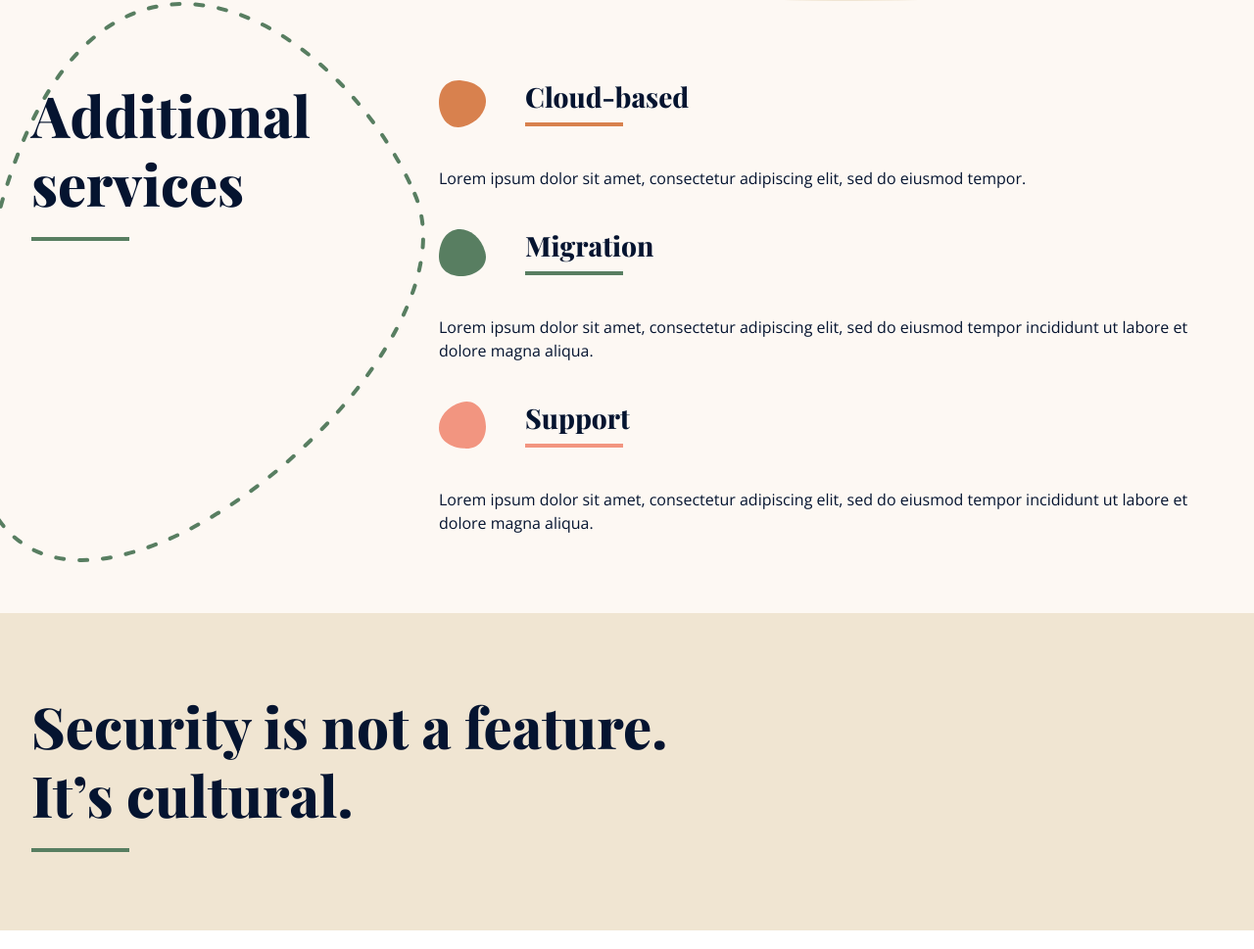
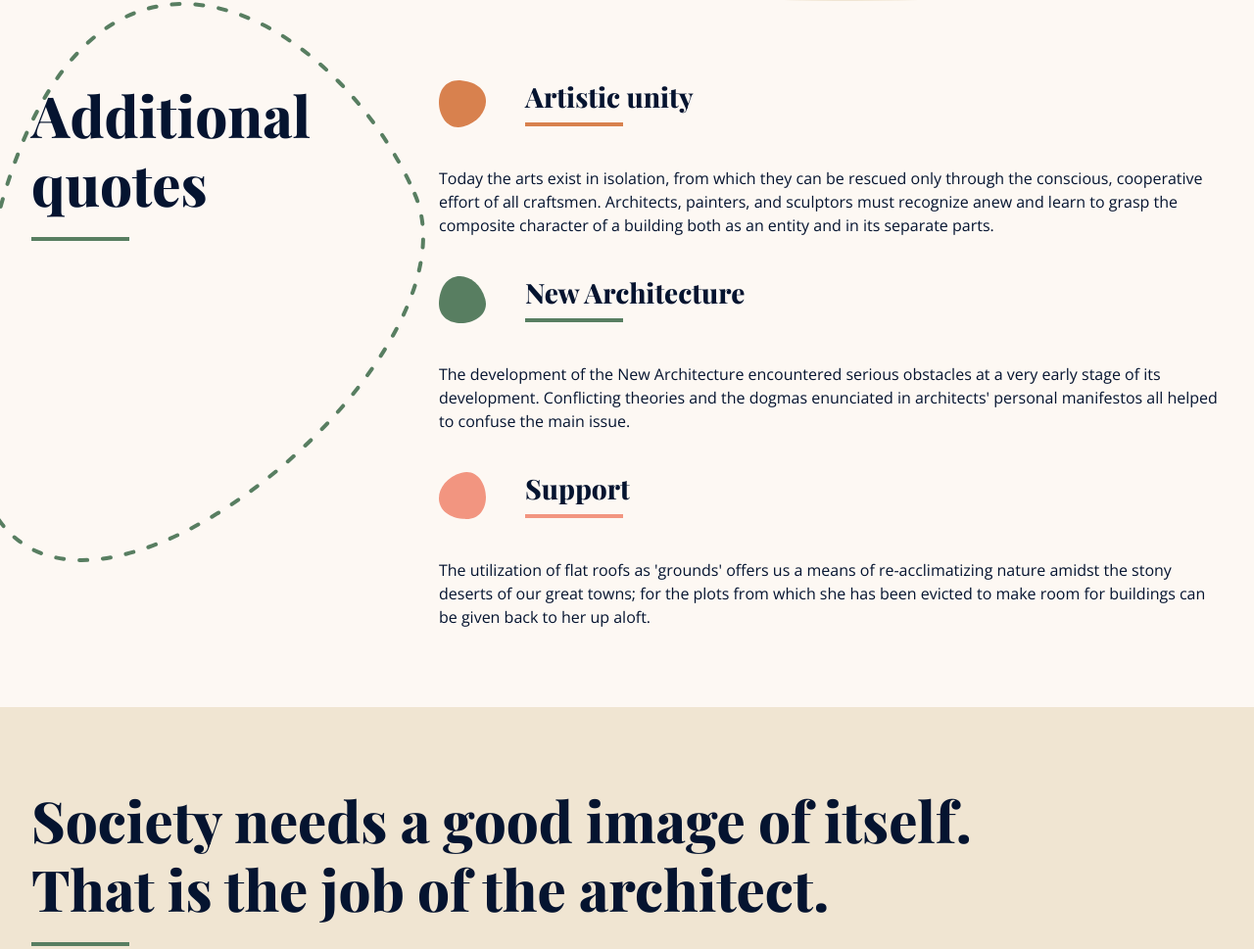
Before and after one commit to TijanaGrbo/experiment, a website: page index.html in a window 1280 px wide. Shown: the part 1891-2860 px from the top of the page at 98% size. Drawn offline with nearby package versions, Linux system fonts and the light colour scheme.

Commit message:
Edit text

```diff
--- a/index.html
+++ b/index.html
@@ -167,7 +167,7 @@
     <section class="exp-row padded additional-services-section">
       <div class="exp-col-1-of-3">
         <h2 class="heading-secondary">
-          Additional services
+          Additional quotes
         </h2>
         <div class="divider-primary-green"></div>
       </div>
@@ -179,13 +179,14 @@
                  src="assets/images/shapes/details-shape-1.png"
                  srcset="assets/images/shapes/details-shape-1.svg" alt="details shape 1"/>
             <div class="service-header">
-              <h3 class="heading-tertiary">Cloud-based</h3>
+              <h3 class="heading-tertiary">Artistic unity</h3>
               <div class="divider-accent-burnt-orange"></div>
             </div>
           </div>
           <p class="body-text">
-            Lorem ipsum dolor sit amet, consectetur adipiscing elit, sed do
-            eiusmod tempor.
+            Today the arts exist in isolation, from which they can be rescued only through the conscious,
+            cooperative effort of all craftsmen. Architects, painters, and sculptors must recognize anew
+            and learn to grasp the composite character of a building both as an entity and in its separate parts.
           </p>
         </div>
 
@@ -195,13 +196,14 @@
                  src="assets/images/shapes/details-shape-2.png"
                  srcset="assets/images/shapes/details-shape-2.svg" alt="details shape 2"/>
             <div class="service-header">
-              <h3 class="heading-tertiary">Migration</h3>
+              <h3 class="heading-tertiary">New Architecture</h3>
               <div class="divider-primary-green"></div>
             </div>
           </div>
           <p class="body-text">
-            Lorem ipsum dolor sit amet, consectetur adipiscing elit, sed do eiusmod tempor
-            incididunt ut labore et dolore magna aliqua.
+            The development of the New Architecture encountered serious obstacles at a very early stage
+            of its development. Conflicting theories and the dogmas enunciated in architects' personal
+            manifestos all helped to confuse the main issue.
           </p>
         </div>
 
@@ -216,8 +218,9 @@
             </div>
           </div>
           <p class="body-text">
-            Lorem ipsum dolor sit amet, consectetur adipiscing elit, sed do eiusmod tempor
-            incididunt ut labore et dolore magna aliqua.
+            The utilization of flat roofs as 'grounds' offers us a means of re-acclimatizing nature
+            amidst the stony deserts of our great towns; for the plots from which she has been evicted
+            to make room for buildings can be given back to her up aloft.
           </p>
         </div>
       </div>
@@ -232,8 +235,8 @@
     <section class="exp-row padded security-section">
       <div>
         <h2 class="heading-secondary">
-          Security is not a feature.<br>
-          It’s cultural.
+          Society needs a good image of itself.<br>
+          That is the job of the architect.
         </h2>
         <div class="divider-primary-green"></div>
       </div>
```
